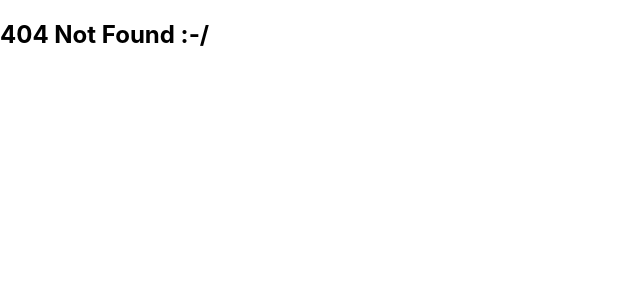
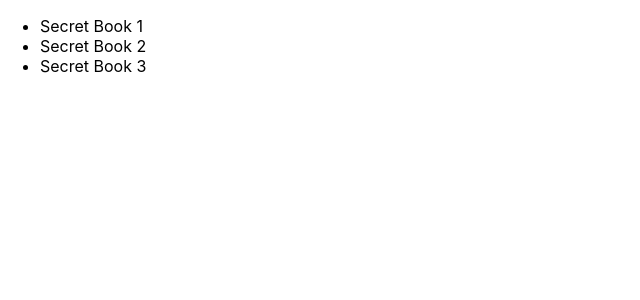
Before and after one commit to mkelly115/book-library, a React (Create React App) app: page /secret in a window 1280 px wide. Before the commit this address had no page. Shown: the top 300 px of the page, without its empty margins (0-640 px from the left). Built offline with nearby package versions, Linux system fonts and the light colour scheme.

Commit message:
secret route added w/ internal auth toggle

```diff
--- a/src/App.js
+++ b/src/App.js
@@ -9,6 +9,8 @@ import {
 } from "react-router-dom";
 import BookDetails from "./components/BookDetails";
 import NotFound from "./components/NotFound";
+import SecretBooks from "./components/SecretBooks";
+import { PrivateRoute } from "./components/PrivateRoute";
 
 function App() {
   return (
@@ -19,6 +21,7 @@ function App() {
           <Route path="/books" element={<Navigate to="/" />}></Route>
           <Route path="/books/:bookId" element={<BookDetails />}></Route>
           <Route path="*" element={<NotFound />}></Route>
+          <Route path="secret" element={<PrivateRoute component={<SecretBooks />}/>}></Route>
         </Routes>
       </Router>
     </BooksProvider>
--- /dev/null
+++ b/src/components/PrivateRoute.js
@@ -0,0 +1,9 @@
+import React from "react";
+import { Navigate } from 'react-router-dom'
+
+export const PrivateRoute = ({component}) => {
+    const isAuthenticated = true;
+
+    return isAuthenticated ? component : <Navigate to='/'/>
+
+}
--- /dev/null
+++ b/src/components/SecretBooks.js
@@ -0,0 +1,13 @@
+import React from "react";
+
+export default function SecretBooks(){
+    return(
+        <div>
+            <ul>
+                <li>Secret Book 1</li>
+                <li>Secret Book 2</li>
+                <li>Secret Book 3</li>
+            </ul>
+        </div>
+    )
+}
```
